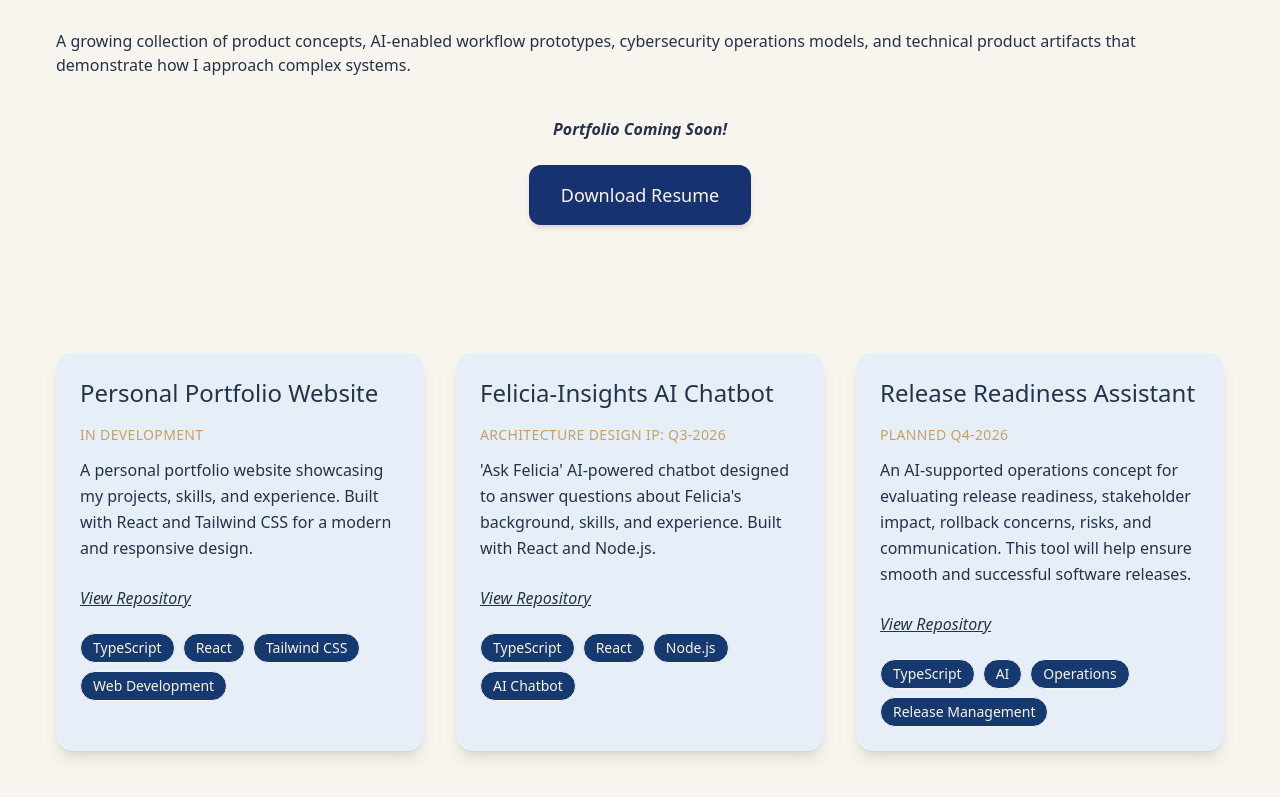
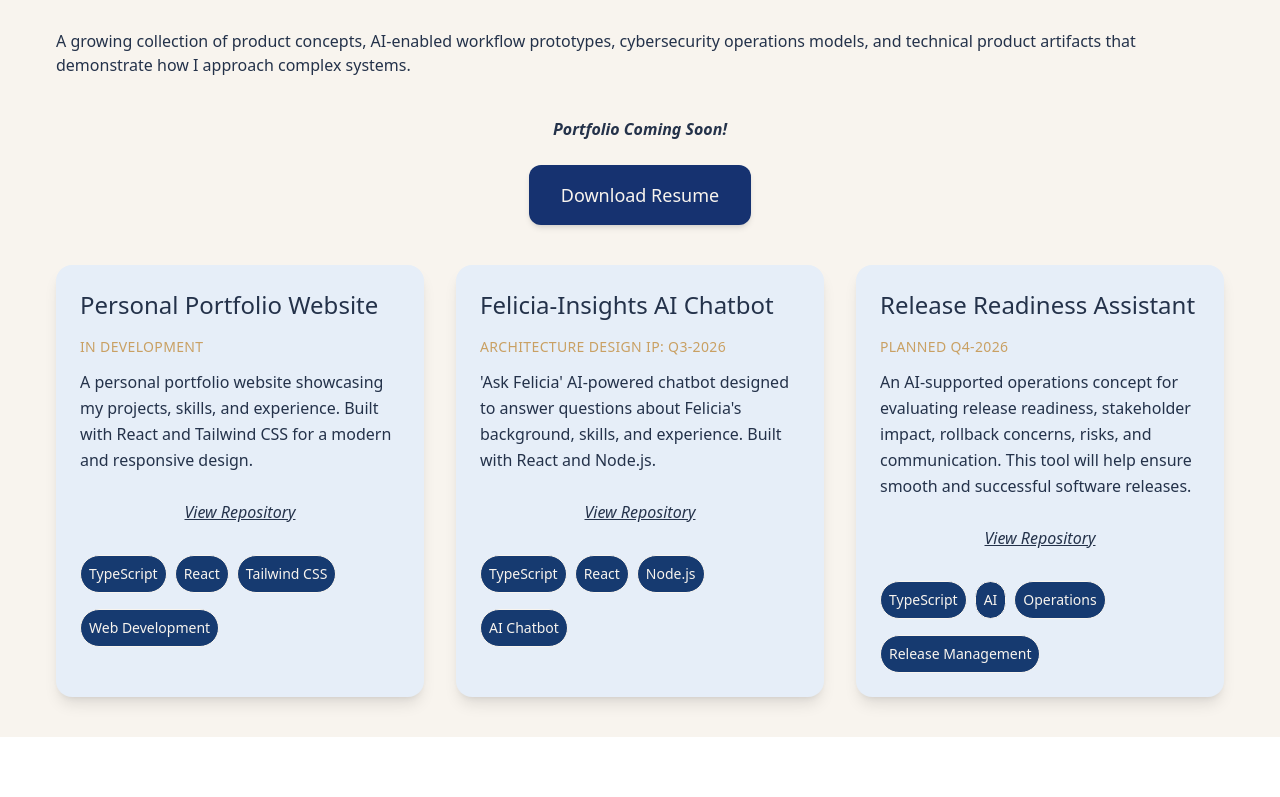
Before and after one commit to Felicia-Ainslie/Felicia-site, a Next.js app: page /portfolio in a window 1280 px wide. Shown: the part 435-1232 px from the top of the page. After the commit the page ends 1172 px from the top, so only its background shows below. Built offline with nearby package versions, Linux system fonts and the light colour scheme; a web font is replaced by a local one.

Commit message:
global css minor refactors
Refactoring to standardize site formatting now that design is shaped.

```diff
--- a/app/ask/page.tsx
+++ b/app/ask/page.tsx
@@ -7,7 +7,7 @@ import {PageShell, SectionHeading, TextLink} from "@/components";
 export default function Ask() {
     return (
         <PageShell centered={false}>
-            <section className="max-w-5x1 ms-auto px-8 py-10">
+            <section className="content-width">
 
                 <SectionHeading>Ask Felicia AI</SectionHeading>
 
--- a/app/contact/page.tsx
+++ b/app/contact/page.tsx
@@ -8,7 +8,7 @@ import { siteData } from "@/data";
 export default function Contact() {
   return (
     <PageShell centered={false}>
-      <section className="max-w-5x1 ms-auto px-8 py-10">
+      <section className="content-width">
 
         <SectionHeading>Let&apos;s Connect!</SectionHeading>
         <p>
--- a/app/globals.css
+++ b/app/globals.css
@@ -29,7 +29,7 @@ Root variables are defined here so they can be reused in components.
   --tracking-heading: 0.18em;
 }
 
-body {
+.body {
   background: var(--background);
   color: var(--foreground);
   font-family: var(--font-body);
@@ -67,3 +67,10 @@ body {
   margin: 0.5rem;
   margin-left: auto;
   margin-right: auto;}
+
+  .content-width {
+    max-width: 80rem;
+    margin-inline-start: auto;
+    padding-block: calc(var(--spacing) * 10) /* 2.5rem = 40px */;
+    padding-inline: calc(var(--spacing) * 8) /* 2rem = 32px */;
+  }
--- a/app/home/page.tsx
+++ b/app/home/page.tsx
@@ -13,7 +13,7 @@ import { profile } from "@/data";
 export default function Home() {
   return (
     <PageShell centered={false}>
-      <section className="max-w-5x1 ms-auto px-8 py-10">
+      <section className="content-width">
 
         <SectionHeading>Professional Summary</SectionHeading>
 
@@ -27,7 +27,7 @@ export default function Home() {
 
             <h4 className="page-title">TECHNICAL & PRODUCT LEADERSHIP</h4>
 
-              <List items={profile.skills} className="body"/>
+              <List items={profile.skills}/>
 
           </div>
       </section>
--- a/app/portfolio/page.tsx
+++ b/app/portfolio/page.tsx
@@ -33,7 +33,7 @@ export default function Portfolio() {
           </p>
         </div>
 
-      <section id="projects" className="max-w-6x1 mx-auto px-8 py-32">
+      <section id="projects" className="content-width">
         <div className="grid grid-cols-1 md:grid-cols-3 gap-8">
           {projects.map((project) => (
             <Card
@@ -41,12 +41,14 @@ export default function Portfolio() {
               title={project.title}
               chldren={
                 <>
-                  <p className="text-sm uppercase tracking-wide text-[#C9A063] mb-3">{project.status}</p>
-                  <p className="leading-relaxed mb-6 text-[#24324A]">
+                  <p className="gold-text text-sm uppercase font-medium tracking-wide mb-3">{project.status}</p>
+                  <p>
                     {project.description}
                   </p>
 
-                  <p className="mb-4 italic">
+                  <br />
+
+                  <p className="mb-4 italic text-center">
                     <TextLink href={project.repositoryUrl}>View Repository
                     </TextLink>
                   </p>
@@ -55,7 +57,7 @@ export default function Portfolio() {
                     {project.tags.map((tag) => (
                       <span
                         key={tag}
-                        className="text-sm bg-[#163A70] text-[#F8F4EE] px-3 py-1 rounded-full border border-[#E7DDCC8]"
+                        className="text-sm bg-[#163A70] text-[#F8F4EE] mt-2 px-2 py-2 rounded-full border border-[#E7DDCC8]"
                       >
                         {tag}
                       </span>
```
